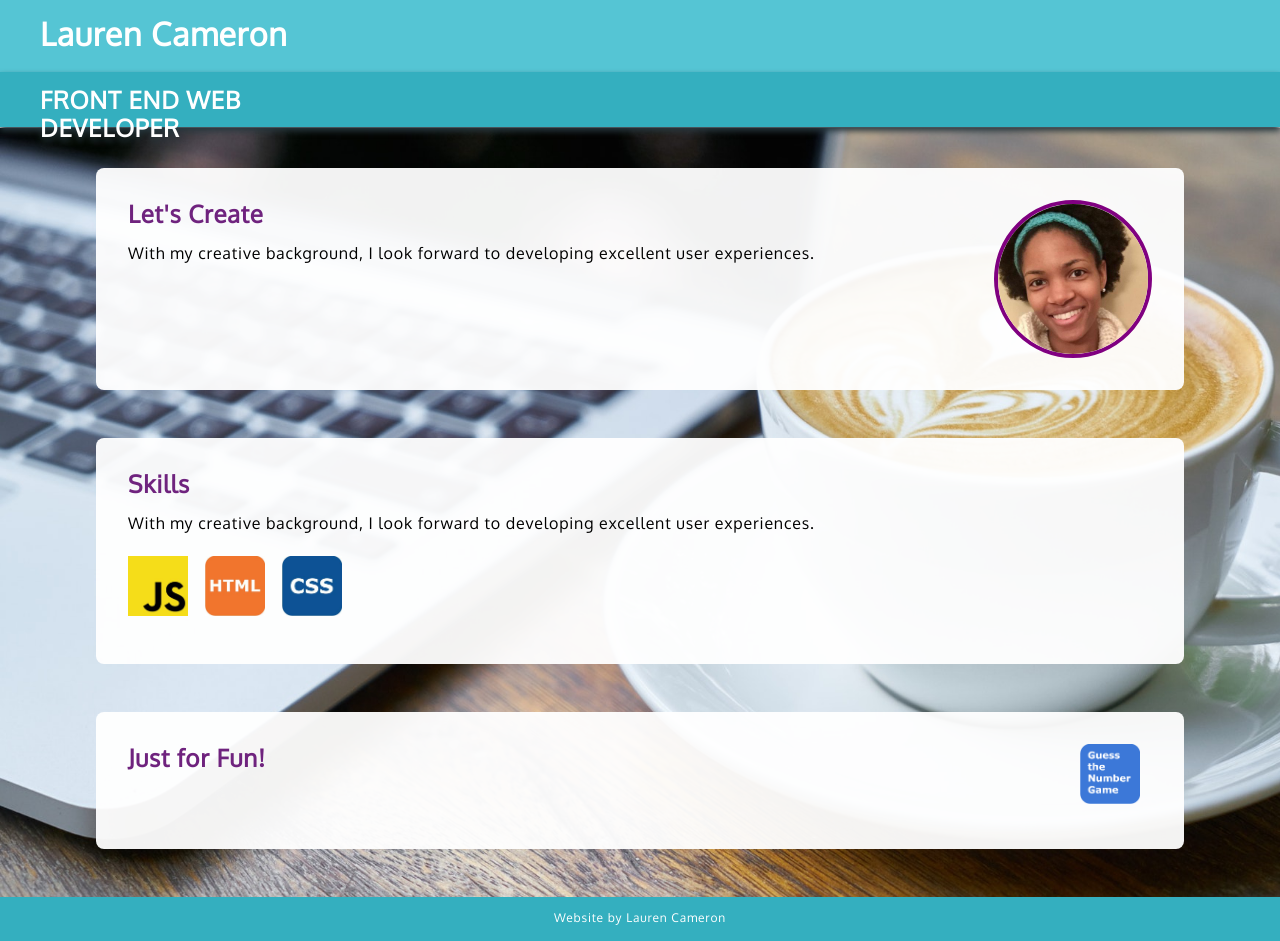
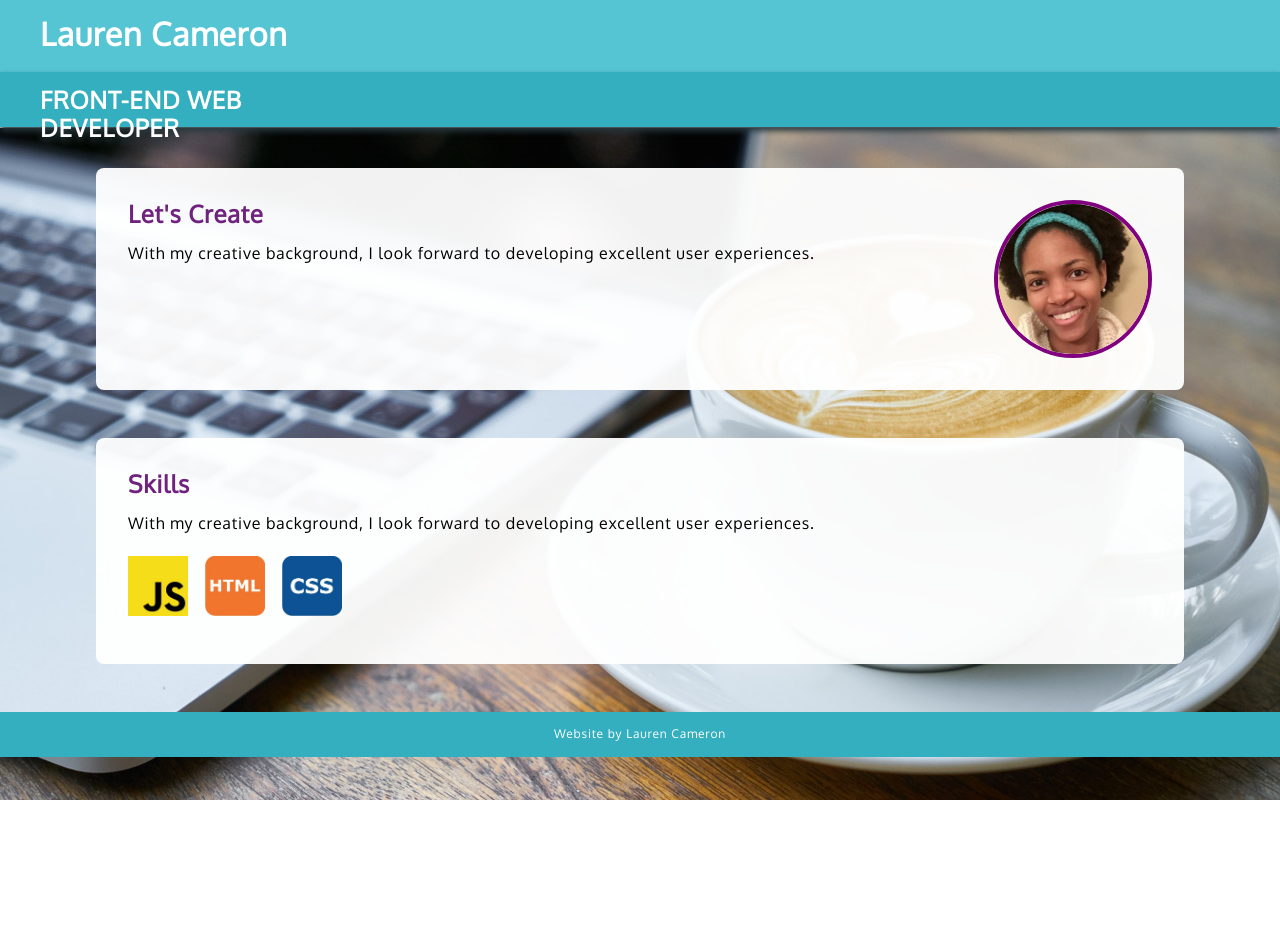
Before and after one commit to laurloves2code/LCdeveloper, a plain HTML site: page index.html in a window 1280 px wide. After the commit the page ends 800 px from the top, so only its background shows below. Drawn offline with Linux system fonts and the light colour scheme.

Commit message:
Add files via upload

```diff
--- a/index.html
+++ b/index.html
@@ -19,7 +19,7 @@
 
             <nav class="main-nav">
                 <div class = "nav-content">
-                  <h2>Front End Web Developer</h2>
+                  <h2>Front-End Web Developer</h2>
                   <!-- <a href="#top">About</a>
                   <a>My Work</a>
                   <a>Contact</a> -->
@@ -54,10 +54,10 @@
       </div>
 
 
-      <div class="content-block" id="main-content" >
+      <!-- <div class="content-block" id="main-content" >
         <h2>Just for Fun!</h2>
         <img class="logo" src="img/guess.png">
-      </div>
+      </div> -->
 
     </div>
       <footer>
```
